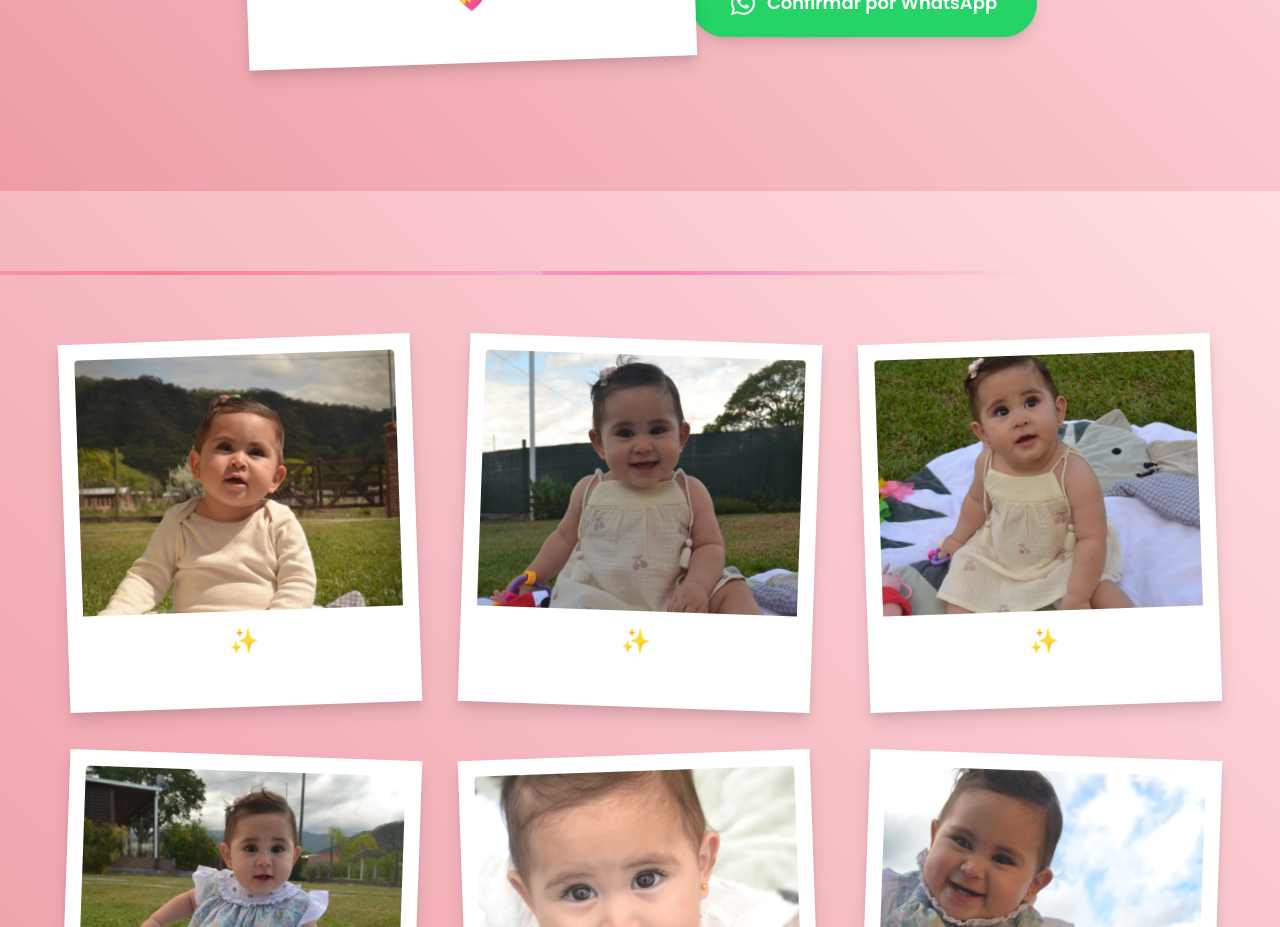
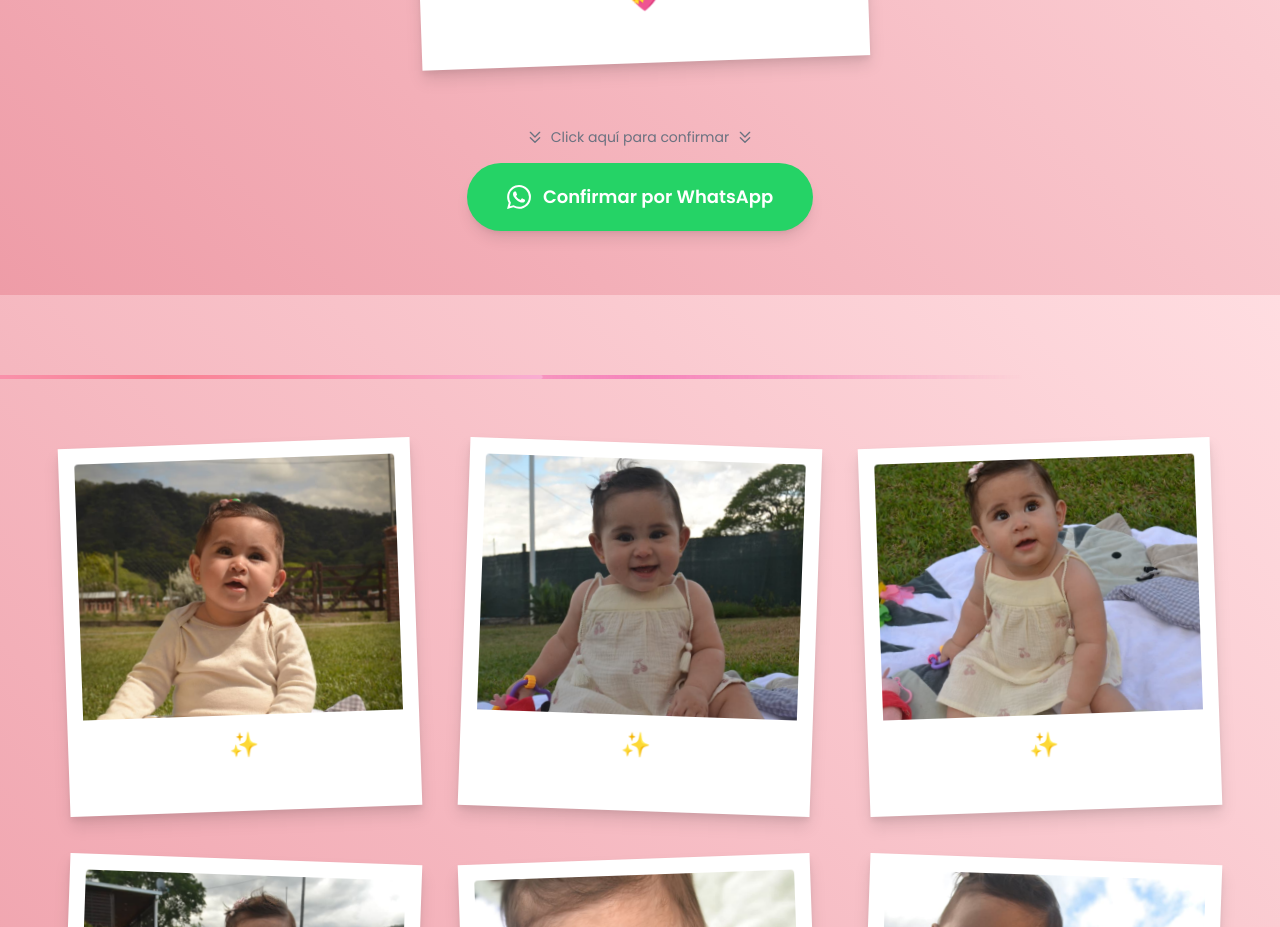
Before and after one commit to ezequielgar/Invitapp, a React (Vite) app: page / in a window 1280 px wide. Shown: the part 3280-4207 px from the top of the page. Built offline with nearby package versions, Linux system fonts and the light colour scheme.

Commit message:
Agregar texto indicador sobre botón de WhatsApp

```diff
--- a/src/App.jsx
+++ b/src/App.jsx
@@ -608,6 +608,22 @@ function App() {
               </div>
             </motion.div>
 
+            <motion.p
+              className="font-poppins text-sm text-gray-500 mb-4 flex items-center justify-center gap-2"
+              initial={{ opacity: 0 }}
+              whileInView={{ opacity: 1 }}
+              transition={{ delay: 0.5 }}
+              viewport={{ once: true }}
+            >
+              <svg className="w-4 h-4" fill="none" stroke="currentColor" viewBox="0 0 24 24">
+                <path strokeLinecap="round" strokeLinejoin="round" strokeWidth={2} d="M19 13l-7 7-7-7m14-8l-7 7-7-7" />
+              </svg>
+              Click aquí para confirmar
+              <svg className="w-4 h-4" fill="none" stroke="currentColor" viewBox="0 0 24 24">
+                <path strokeLinecap="round" strokeLinejoin="round" strokeWidth={2} d="M19 13l-7 7-7-7m14-8l-7 7-7-7" />
+              </svg>
+            </motion.p>
+
             <motion.button
               whileHover={{ scale: 1.05 }}
               whileTap={{ scale: 0.95 }}
```
